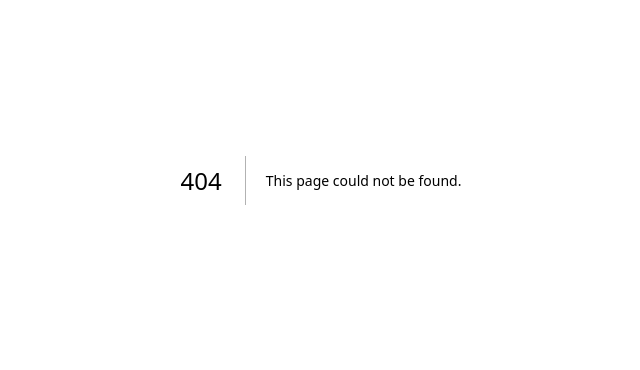
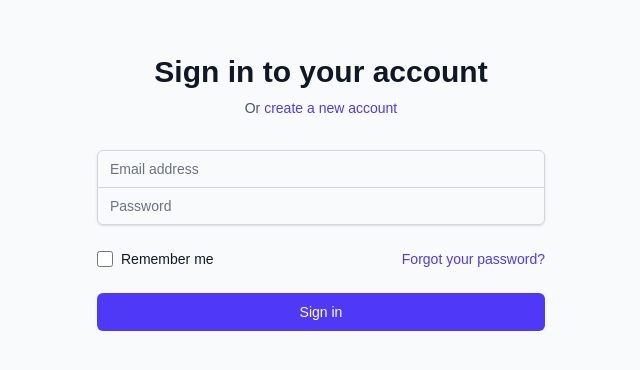
Before and after one commit to SushiApril/Deploy-124, a Next.js app: page /login in a window 1280 px wide. Before the commit this address had no page. Shown: the part 220-590 px from the top of the page, without its empty margins (319-959 px from the left). Built offline with nearby package versions, Linux system fonts and the light colour scheme.

Commit message:
login page

```diff
--- /dev/null
+++ b/src/app/login/page.js
@@ -0,0 +1,106 @@
+'use client';
+
+import { useState } from 'react';
+import { useRouter } from 'next/navigation';
+
+export default function LoginPage() {
+  const [email, setEmail] = useState('');
+  const [password, setPassword] = useState('');
+  const router = useRouter();
+
+  const handleSubmit = async (e) => {
+    e.preventDefault();
+    // TODO: Implement login logic here
+    console.log('Login attempt with:', { email });
+  };
+
+  return (
+    <div className="min-h-screen flex items-center justify-center bg-gray-50 py-12 px-4 sm:px-6 lg:px-8">
+      <div className="max-w-md w-full space-y-8">
+        <div>
+          <h2 className="mt-6 text-center text-3xl font-extrabold text-gray-900">
+            Sign in to your account
+          </h2>
+          <p className="mt-2 text-center text-sm text-gray-600">
+            Or{' '}
+            <button
+              onClick={() => router.push('/register')}
+              className="font-medium text-indigo-600 hover:text-indigo-500"
+            >
+              create a new account
+            </button>
+          </p>
+        </div>
+        <form className="mt-8 space-y-6" onSubmit={handleSubmit}>
+          <div className="rounded-md shadow-sm -space-y-px">
+            <div>
+              <label htmlFor="email-address" className="sr-only">
+                Email address
+              </label>
+              <input
+                id="email-address"
+                name="email"
+                type="email"
+                autoComplete="email"
+                required
+                className="appearance-none rounded-none relative block w-full px-3 py-2 border border-gray-300 placeholder-gray-500 text-gray-900 rounded-t-md focus:outline-none focus:ring-indigo-500 focus:border-indigo-500 focus:z-10 sm:text-sm"
+                placeholder="Email address"
+                value={email}
+                onChange={(e) => setEmail(e.target.value)}
+              />
+            </div>
+            <div>
+              <label htmlFor="password" className="sr-only">
+                Password
+              </label>
+              <input
+                id="password"
+                name="password"
+                type="password"
+                autoComplete="current-password"
+                required
+                className="appearance-none rounded-none relative block w-full px-3 py-2 border border-gray-300 placeholder-gray-500 text-gray-900 rounded-b-md focus:outline-none focus:ring-indigo-500 focus:border-indigo-500 focus:z-10 sm:text-sm"
+                placeholder="Password"
+                value={password}
+                onChange={(e) => setPassword(e.target.value)}
+              />
+            </div>
+          </div>
+
+          <div className="flex items-center justify-between">
+            <div className="flex items-center">
+              <input
+                id="remember-me"
+                name="remember-me"
+                type="checkbox"
+                className="h-4 w-4 text-indigo-600 focus:ring-indigo-500 border-gray-300 rounded"
+              />
+              <label htmlFor="remember-me" className="ml-2 block text-sm text-gray-900">
+                Remember me
+              </label>
+            </div>
+
+            <div className="text-sm">
+              <button
+                type="button"
+                onClick={() => router.push('/forgot-password')}
+                className="font-medium text-indigo-600 hover:text-indigo-500"
+              >
+                Forgot your password?
+              </button>
+            </div>
+          </div>
+
+          <div>
+            <button
+              type="submit"
+              className="group relative w-full flex justify-center py-2 px-4 border border-transparent text-sm font-medium rounded-md text-white bg-indigo-600 hover:bg-indigo-700 focus:outline-none focus:ring-2 focus:ring-offset-2 focus:ring-indigo-500"
+            >
+              Sign in
+            </button>
+          </div>
+        </form>
+      </div>
+    </div>
+  );
+}
--- a/src/app/page.js
+++ b/src/app/page.js
@@ -1,103 +1,15 @@
+'use client';
+
+import { useEffect } from 'react';
+import { useRouter } from 'next/navigation';
 import Image from 'next/image';
 
-export default function Page() {
-  return (
-    <div className="grid grid-rows-[20px_1fr_20px] items-center justify-items-center min-h-screen p-8 pb-20 gap-16 sm:p-20 font-[family-name:var(--font-geist-sans)]">
-      <main className="flex flex-col gap-[32px] row-start-2 items-center sm:items-start">
-        <Image
-          className="dark:invert"
-          src="/next.svg"
-          alt="Next.js logo"
-          width={180}
-          height={38}
-          priority
-        />
-        <ol className="list-inside list-decimal text-sm/6 text-center sm:text-left font-[family-name:var(--font-geist-mono)]">
-          <li className="mb-2 tracking-[-.01em]">
-            Get started by editing{" "}
-            <code className="bg-black/[.05] dark:bg-white/[.06] px-1 py-0.5 rounded font-[family-name:var(--font-geist-mono)] font-semibold">
-              src/app/page.js
-            </code>
-            .
-          </li>
-          <li className="tracking-[-.01em]">
-            Save and see your changes instantly.
-          </li>
-        </ol>
+export default function Home() {
+  const router = useRouter();
 
-        <div className="flex gap-4 items-center flex-col sm:flex-row">
-          <a
-            className="rounded-full border border-solid border-transparent transition-colors flex items-center justify-center bg-foreground text-background gap-2 hover:bg-[#383838] dark:hover:bg-[#ccc] font-medium text-sm sm:text-base h-10 sm:h-12 px-4 sm:px-5 sm:w-auto"
-            href="https://vercel.com/new?utm_source=create-next-app&utm_medium=appdir-template-tw&utm_campaign=create-next-app"
-            target="_blank"
-            rel="noopener noreferrer"
-          >
-            <Image
-              className="dark:invert"
-              src="/vercel.svg"
-              alt="Vercel logomark"
-              width={20}
-              height={20}
-            />
-            Deploy now
-          </a>
-          <a
-            className="rounded-full border border-solid border-black/[.08] dark:border-white/[.145] transition-colors flex items-center justify-center hover:bg-[#f2f2f2] dark:hover:bg-[#1a1a1a] hover:border-transparent font-medium text-sm sm:text-base h-10 sm:h-12 px-4 sm:px-5 w-full sm:w-auto md:w-[158px]"
-            href="https://nextjs.org/docs?utm_source=create-next-app&utm_medium=appdir-template-tw&utm_campaign=create-next-app"
-            target="_blank"
-            rel="noopener noreferrer"
-          >
-            Read our docs
-          </a>
-        </div>
-      </main>
-      <footer className="row-start-3 flex gap-[24px] flex-wrap items-center justify-center">
-        <a
-          className="flex items-center gap-2 hover:underline hover:underline-offset-4"
-          href="https://nextjs.org/learn?utm_source=create-next-app&utm_medium=appdir-template-tw&utm_campaign=create-next-app"
-          target="_blank"
-          rel="noopener noreferrer"
-        >
-          <Image
-            aria-hidden
-            src="/file.svg"
-            alt="File icon"
-            width={16}
-            height={16}
-          />
-          Learn
-        </a>
-        <a
-          className="flex items-center gap-2 hover:underline hover:underline-offset-4"
-          href="https://vercel.com/templates?framework=next.js&utm_source=create-next-app&utm_medium=appdir-template-tw&utm_campaign=create-next-app"
-          target="_blank"
-          rel="noopener noreferrer"
-        >
-          <Image
-            aria-hidden
-            src="/window.svg"
-            alt="Window icon"
-            width={16}
-            height={16}
-          />
-          Examples
-        </a>
-        <a
-          className="flex items-center gap-2 hover:underline hover:underline-offset-4"
-          href="https://nextjs.org?utm_source=create-next-app&utm_medium=appdir-template-tw&utm_campaign=create-next-app"
-          target="_blank"
-          rel="noopener noreferrer"
-        >
-          <Image
-            aria-hidden
-            src="/globe.svg"
-            alt="Globe icon"
-            width={16}
-            height={16}
-          />
-          Go to nextjs.org →
-        </a>
-      </footer>
-    </div>
-  );
+  useEffect(() => {
+    router.push('/login');
+  }, [router]);
+
+  return null; // This page will not be visible as it immediately redirects
 }
```
